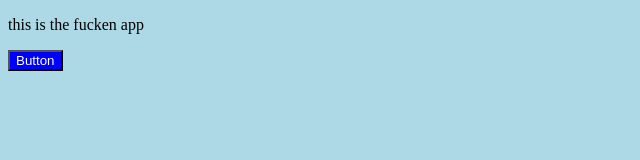
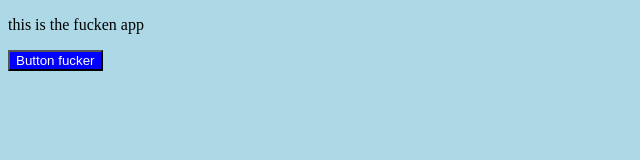
Before and after one commit to hiepdtptit/GIT-tutorial, a plain HTML site: page index.html in a window 1280 px wide. Shown: the whole page, without its empty margins (0-640 px from the left). Drawn offline with Linux system fonts and the light colour scheme.

Commit message:
Update index.html

```diff
--- a/index.html
+++ b/index.html
@@ -9,6 +9,6 @@
   </head>
   <body>
     <p>this is the fucken app</p>
-    <button>Button</button>
+    <button>Button fucker</button>
   </body>
 </html>
```
